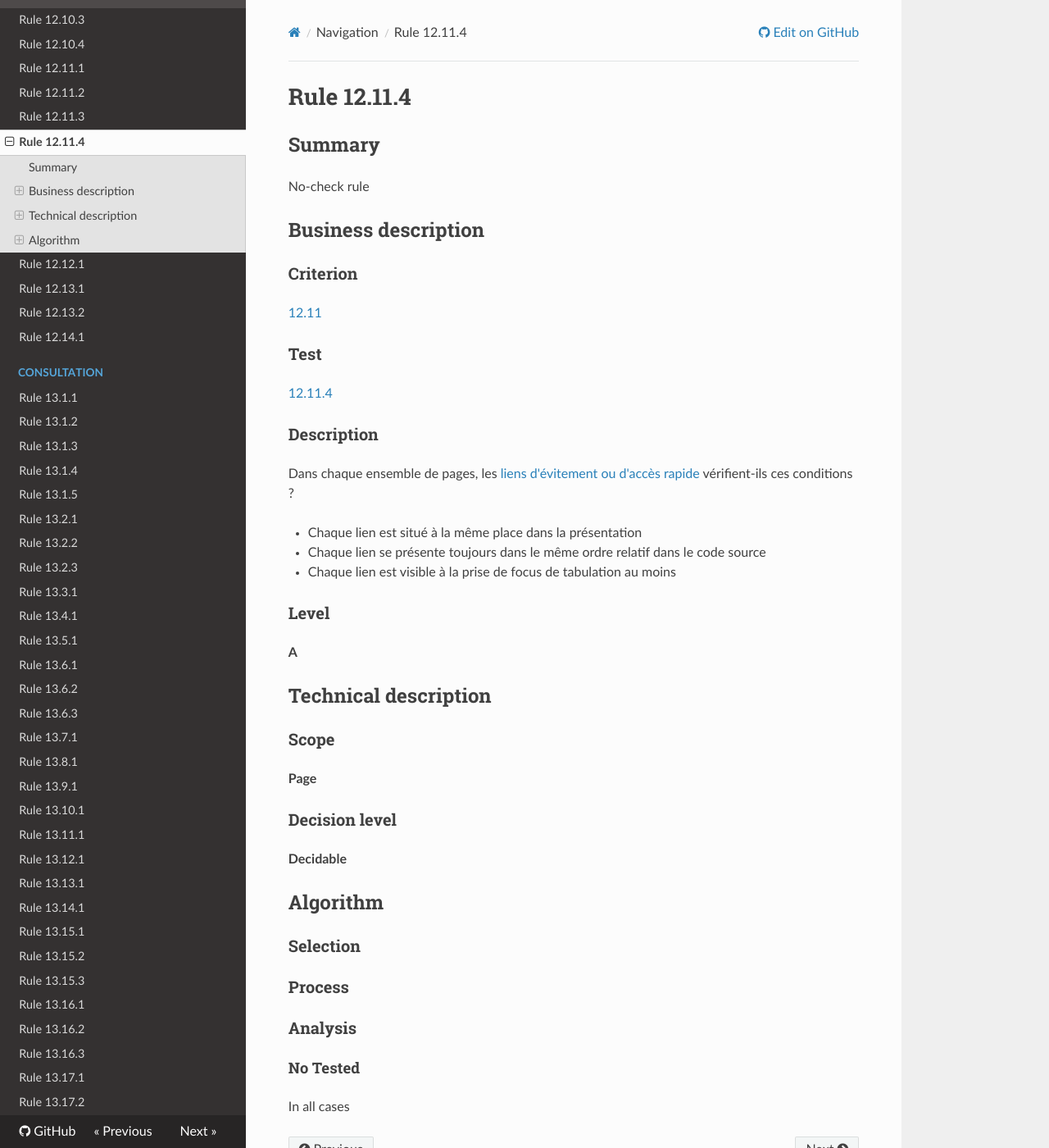
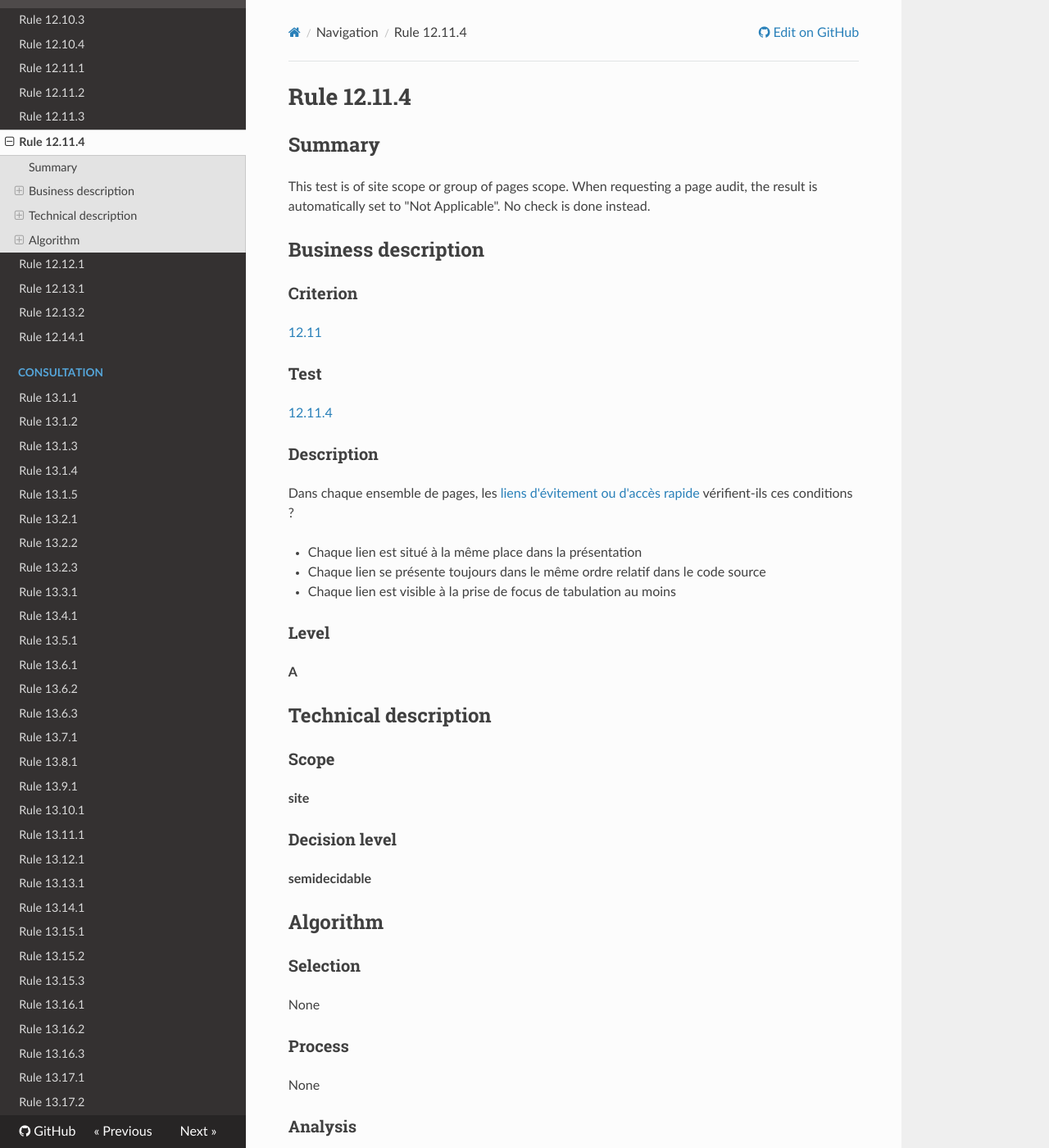
Before and after one commit to Tanaguru/Tanaguru-rules-RGAA-3-doc, an MkDocs documentation site: the page built from docs/Rule-12-11-4.md, in a window 1280 px wide and 1400 px high. Shown: the whole window at 82% size. Built offline with MkDocs 1.6.1, drawn with Linux system fonts in a browser that asks for light colours; nearby versions of some CDN libraries; old or Windows-style settings are respelled for this version of MkDocs; some of the changed text lies outside the part shown.

Commit message:
update 12.11.4 rule design sheet, result is set to not applicable when audit of page scope

```diff
--- a/docs/Rule-12-11-4.md
+++ b/docs/Rule-12-11-4.md
@@ -2,7 +2,7 @@
 
 ## Summary
 
-No-check rule
+This test is of site scope or group of pages scope. When requesting a page audit, the result is automatically set to "Not Applicable". No check is done instead.
 
 ## Business description
 
@@ -31,20 +31,28 @@ Dans chaque ensemble de pages, les <a href="http://references.modernisation.gouv
 
 ### Scope
 
-**Page**
+**site**
 
 ### Decision level
 
-**Decidable**
+**semidecidable**
 
 ## Algorithm
 
 ### Selection
 
+None
+
 ### Process
+
+None
 
 ### Analysis
 
-#### No Tested
+#### Not Applicable
 
-In all cases
+Page audit
+
+#### Not Tested
+
+Group of pages audit or site audit
```
